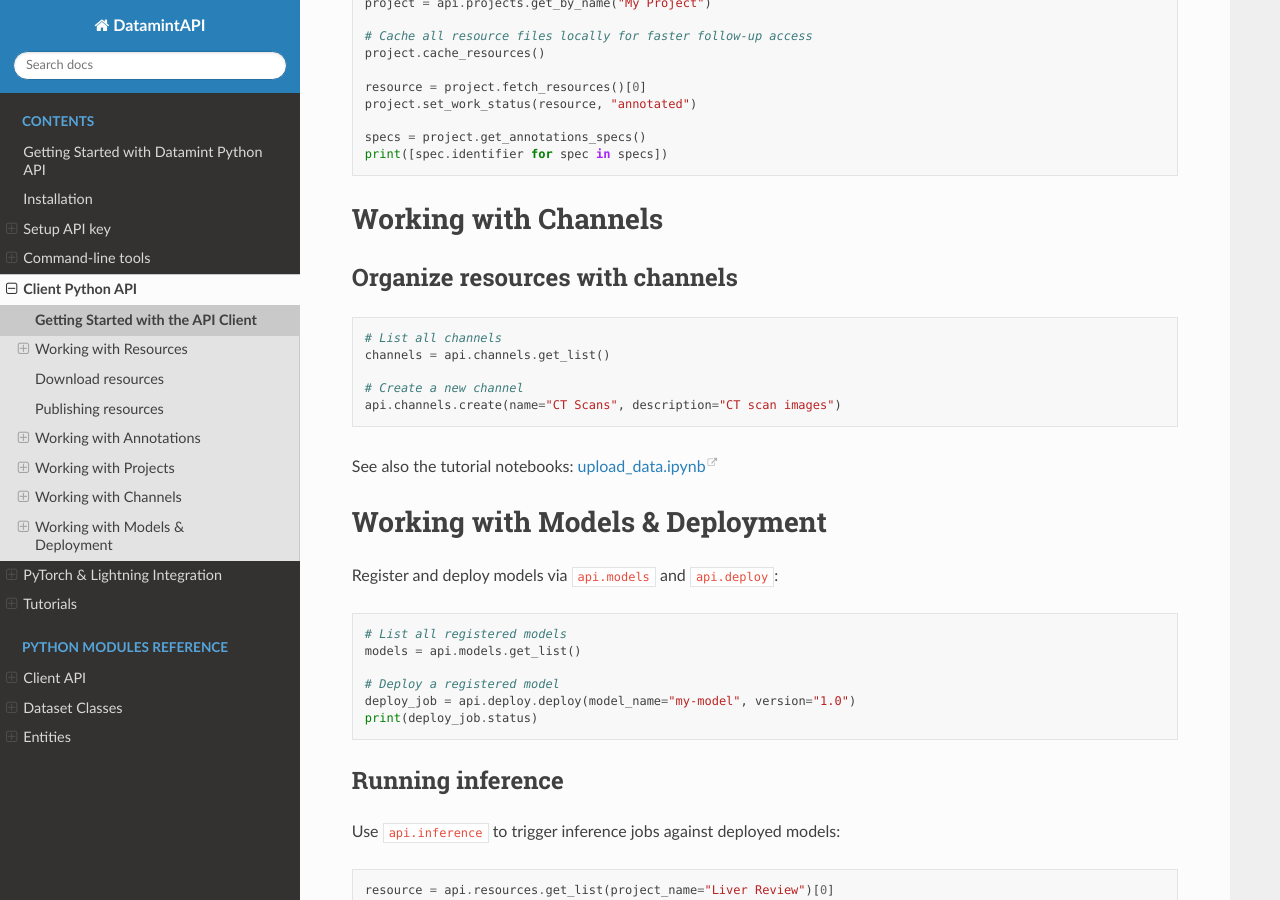
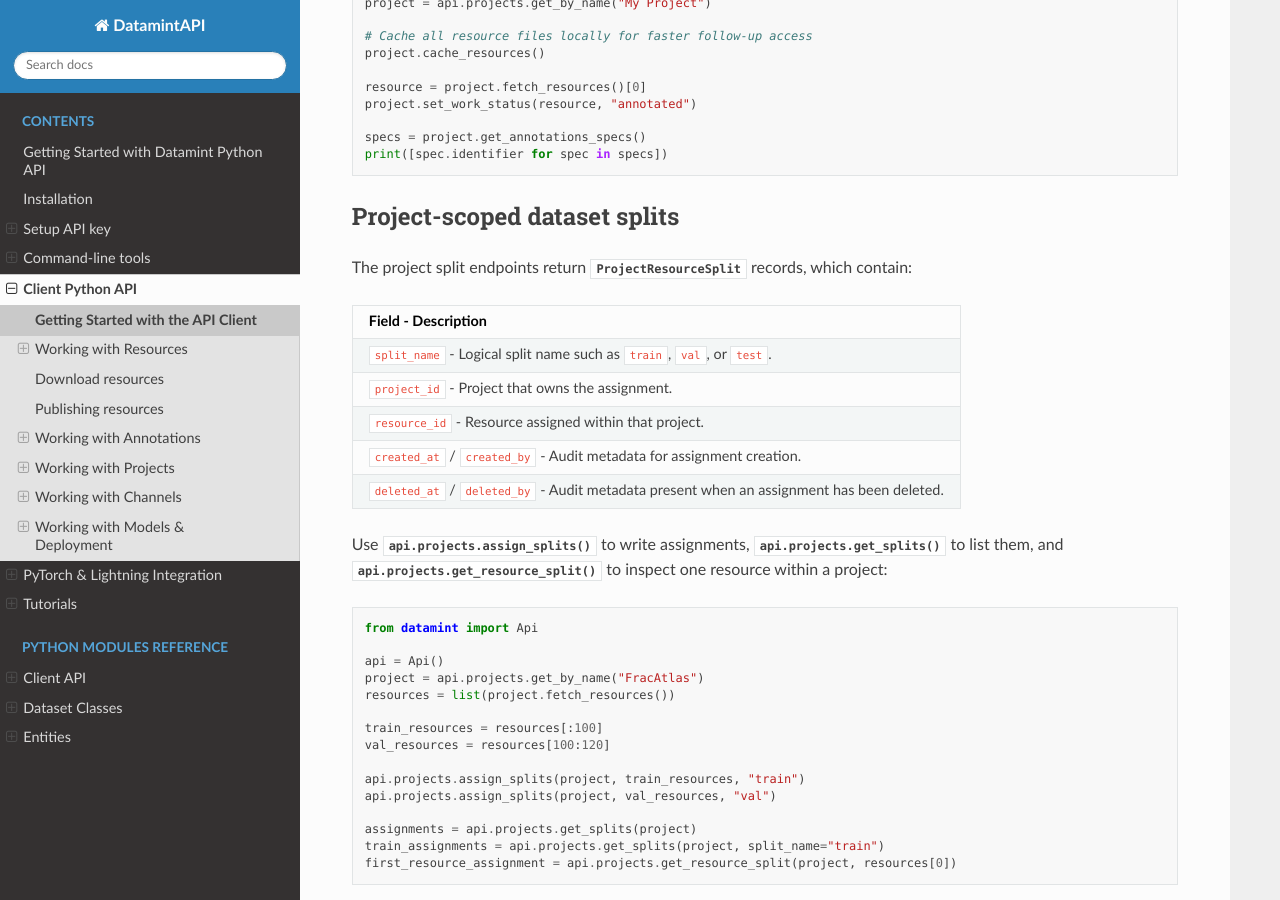
Before and after one commit to SonanceAI/datamint-python-api, a Sphinx documentation site: the page built from docs/source/client_api_content.rst, in a window 1280 px wide and 900 px high, scrolled down 4554 px. Built offline with Sphinx 7.4.7 and the Read the Docs theme 3.1.0, drawn with Linux system fonts in a browser that asks for light colours; some of the changed text lies outside the part shown.

Commit message:
Enhance project-scoped splits functionality and update documentation

```diff
--- a/docs/source/client_api_content.rst
+++ b/docs/source/client_api_content.rst
@@ -251,6 +251,73 @@ The :py:class:`~datamint.entities.Project` entity provides shortcuts for common
     specs = project.get_annotations_specs()
     print([spec.identifier for spec in specs])
 
+Project-scoped dataset splits
+++++++++++++++++++++++++++++++++
+
+The project split endpoints return
+:py:class:`~datamint.entities.ProjectResourceSplit` records, which contain:
+
+.. list-table::
+     :header-rows: 1
+
+     * - Field
+         - Description
+     * - ``split_name``
+         - Logical split name such as ``train``, ``val``, or ``test``.
+     * - ``project_id``
+         - Project that owns the assignment.
+     * - ``resource_id``
+         - Resource assigned within that project.
+     * - ``created_at`` / ``created_by``
+         - Audit metadata for assignment creation.
+     * - ``deleted_at`` / ``deleted_by``
+         - Audit metadata present when an assignment has been deleted.
+
+Use :py:meth:`api.projects.assign_splits() <datamint.api.endpoints.projects_api.ProjectsApi.assign_splits>`
+to write assignments, :py:meth:`api.projects.get_splits() <datamint.api.endpoints.projects_api.ProjectsApi.get_splits>`
+to list them, and :py:meth:`api.projects.get_resource_split() <datamint.api.endpoints.projects_api.ProjectsApi.get_resource_split>`
+to inspect one resource within a project:
+
+.. code-block:: python
+
+    from datamint import Api
+
+    api = Api()
+    project = api.projects.get_by_name("FracAtlas")
+    resources = list(project.fetch_resources())
+
+    train_resources = resources[:100]
+    val_resources = resources[100:120]
+
+    api.projects.assign_splits(project, train_resources, "train")
+    api.projects.assign_splits(project, val_resources, "val")
+
+    assignments = api.projects.get_splits(project)
+    train_assignments = api.projects.get_splits(project, split_name="train")
+    first_resource_assignment = api.projects.get_resource_split(project, resources[0])
+
+For project-backed datasets, :py:meth:`~datamint.dataset.base.DatamintBaseDataset.split`
+now prefers project-scoped assignments automatically when you do not pass
+ratio kwargs:
+
+.. code-block:: python
+
+    from datamint.dataset import ImageDataset
+
+    dataset = ImageDataset(project=project, include_unannotated=True)
+
+    parts = dataset.split()
+    snapshot = parts["train"].split_as_of_timestamp
+
+    # Reuse the exact assignment snapshot later.
+    replayed_parts = dataset.split(as_of_timestamp=snapshot)
+
+Each returned subset records ``split_name``, ``split_source``, and
+``split_as_of_timestamp`` for reproducibility. Local ratio splits remain
+available with calls such as ``dataset.split(train=0.8, val=0.2, seed=42)``.
+Legacy ``split:*`` tag-based splitting is still supported for backwards
+compatibility, but it is deprecated in favor of project-scoped splits.
+
 Working with Channels
 ---------------------
 
--- a/docs/source/tutorials.rst
+++ b/docs/source/tutorials.rst
@@ -9,6 +9,7 @@ Data Management
 * `upload_data.ipynb <https://github.com/SonanceAI/datamint-python-api/blob/main/notebooks/upload_data.ipynb>`_: A comprehensive guide on uploading data to Datamint.
 * `dataset_loading.ipynb <https://github.com/SonanceAI/datamint-python-api/blob/main/notebooks/dataset_loading.ipynb>`_: Learn how to load datasets for model training and evaluation.
 * `exploring_data_tutorial.ipynb <https://github.com/SonanceAI/datamint-python-api/blob/main/notebooks/exploring_data_tutorial.ipynb>`_: Learn how to explore and query resources in Datamint.
+* `project_scoped_splits_tutorial.ipynb <https://github.com/SonanceAI/datamint-python-api/blob/main/notebooks/project_scoped_splits_tutorial.ipynb>`_: Assign project-scoped train/val/test splits, inspect split records, and replay historical split snapshots in datasets.
 
 Annotations
 -----------
--- a/pyproject.toml
+++ b/pyproject.toml
@@ -1,7 +1,7 @@
 [project]
 name = "datamint"
 description = "A library for interacting with the Datamint API, designed for efficient data management, processing and Deep Learning workflows."
-version = "2.13.1"
+version = "2.13.2"
 dynamic = ["dependencies"]
 requires-python = ">=3.10"
 readme = "README.md"
```
Also changed, not shown: docs/source/datamint.dataset.rst (+44 -0 lines), docs/source/pytorch_integration.rst (+30 -0 lines), 1 other file.
